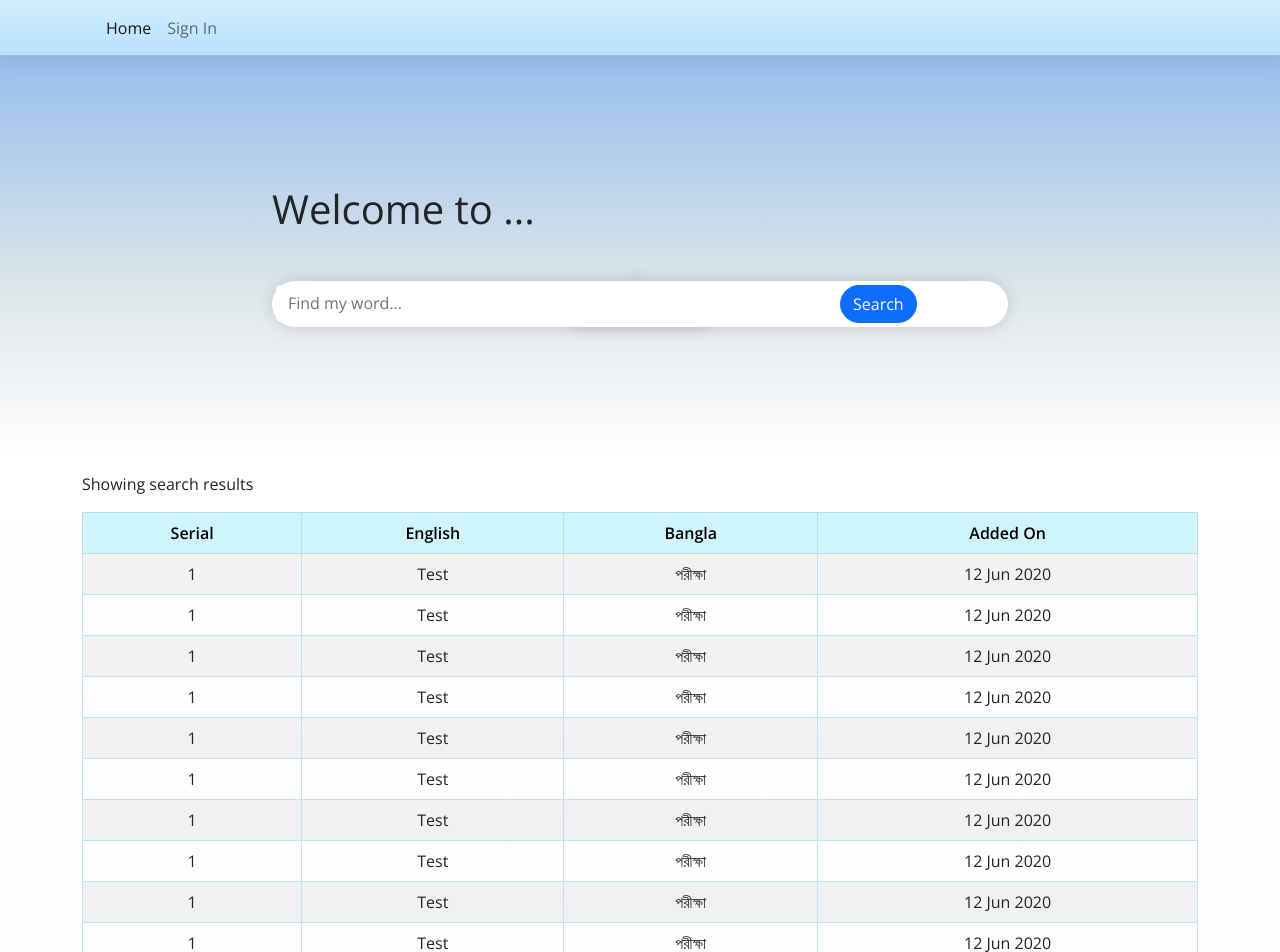
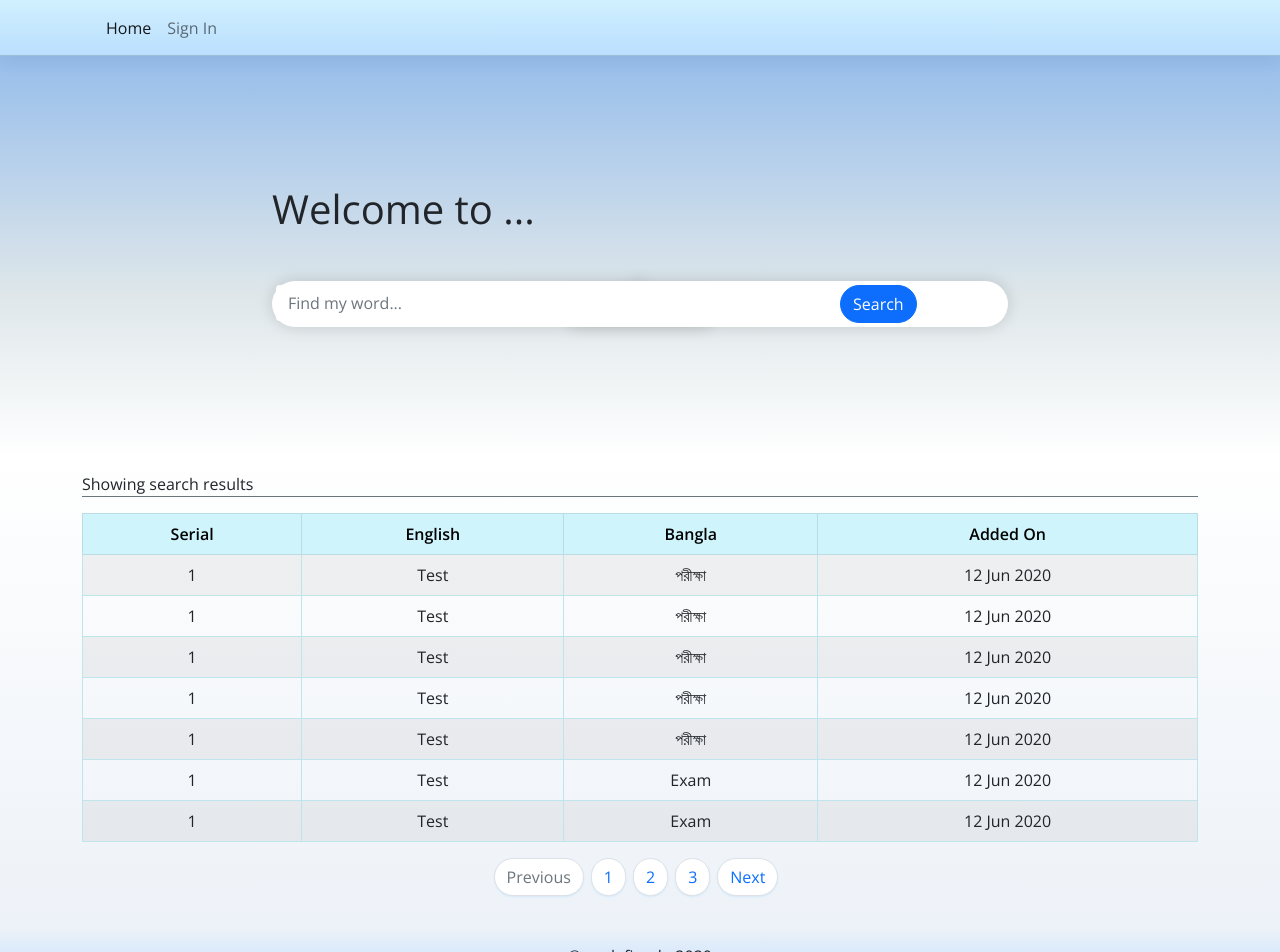
Before and after one commit to shibbirweb/word-camp, a Vue app: page / in a window 1280 px wide. Shown: the top 952 px of the page. Built offline with nearby package versions, Linux system fonts and the light colour scheme.

Commit message:
Frontend Design Complete

```diff
--- /dev/null
+++ b/src/components/frontend/global/PaginationComponent.vue
@@ -0,0 +1,52 @@
+<template>
+    <div class="row PaginationComponent">
+        <div class="col-12">
+            <nav aria-label="Page navigation example">
+                <ul class="pagination justify-content-center">
+                    <li class="page-item disabled">
+                        <a
+                            class="page-link"
+                            href="#"
+                            tabindex="-1"
+                            aria-disabled="true"
+                            >Previous</a
+                        >
+                    </li>
+                    <li class="page-item">
+                        <a class="page-link" href="#">1</a>
+                    </li>
+                    <li class="page-item">
+                        <a class="page-link" href="#">2</a>
+                    </li>
+                    <li class="page-item">
+                        <a class="page-link" href="#">3</a>
+                    </li>
+                    <li class="page-item">
+                        <a class="page-link" href="#">Next</a>
+                    </li>
+                </ul>
+            </nav>
+        </div>
+    </div>
+</template>
+
+<script>
+export default {
+    name: "PaginationComponent"
+};
+</script>
+
+<style lang="scss" scoped>
+.PaginationComponent {
+    .pagination {
+        .page-item {
+            margin-right: 0.5rem;
+
+            .page-link {
+                border-radius: 2rem;
+                box-shadow: 0 1px 3px -1px #b9ddf8;
+            }
+        }
+    }
+}
+</style>
--- a/src/components/frontend/home/sections/word/table/WordTableComponent.vue
+++ b/src/components/frontend/home/sections/word/table/WordTableComponent.vue
@@ -11,7 +11,7 @@
                     </tr>
                 </thead>
                 <tbody class="text-center">
-                    <tr v-for="n in 100" :key="n">
+                    <tr v-for="n in 5" :key="n">
                         <td>1</td>
                         <td>Test</td>
                         <td>পরীক্ষা</td>
--- a/src/views/Home.vue
+++ b/src/views/Home.vue
@@ -31,11 +31,15 @@
             <div class="container">
                 <div class="row">
                     <div class="col-12">
-                        <p>Showing search results</p>
+                        <p class="border-bottom border-secondary">
+                            Showing search results
+                        </p>
                     </div>
                 </div>
                 <!-- Word table component -->
                 <word-table-component :words="words" />
+
+                <pagination-component />
             </div>
         </section>
         <!-- Word Lists End -->
@@ -57,6 +61,7 @@ import NavbarComponent from "@/components/frontend/global/NavbarComponent";
 import HeroSearchComponent from "@/components/frontend/home/header/HeroSearchComponent";
 // import SearchSummaryComponent from "@/components/frontend/home/sections/search/SearchSummaryComponent";
 import WordTableComponent from "@/components/frontend/home/sections/word/table/WordTableComponent";
+import PaginationComponent from "@/components/frontend/global/PaginationComponent";
 import FooterComponent from "@/components/frontend/home/footer/FooterComponent";
 import { mapState } from "vuex";
 export default {
@@ -66,6 +71,7 @@ export default {
         HeroSearchComponent,
         /* SearchSummaryComponent, */
         WordTableComponent,
+        PaginationComponent,
         FooterComponent
     },
     computed: {
```
